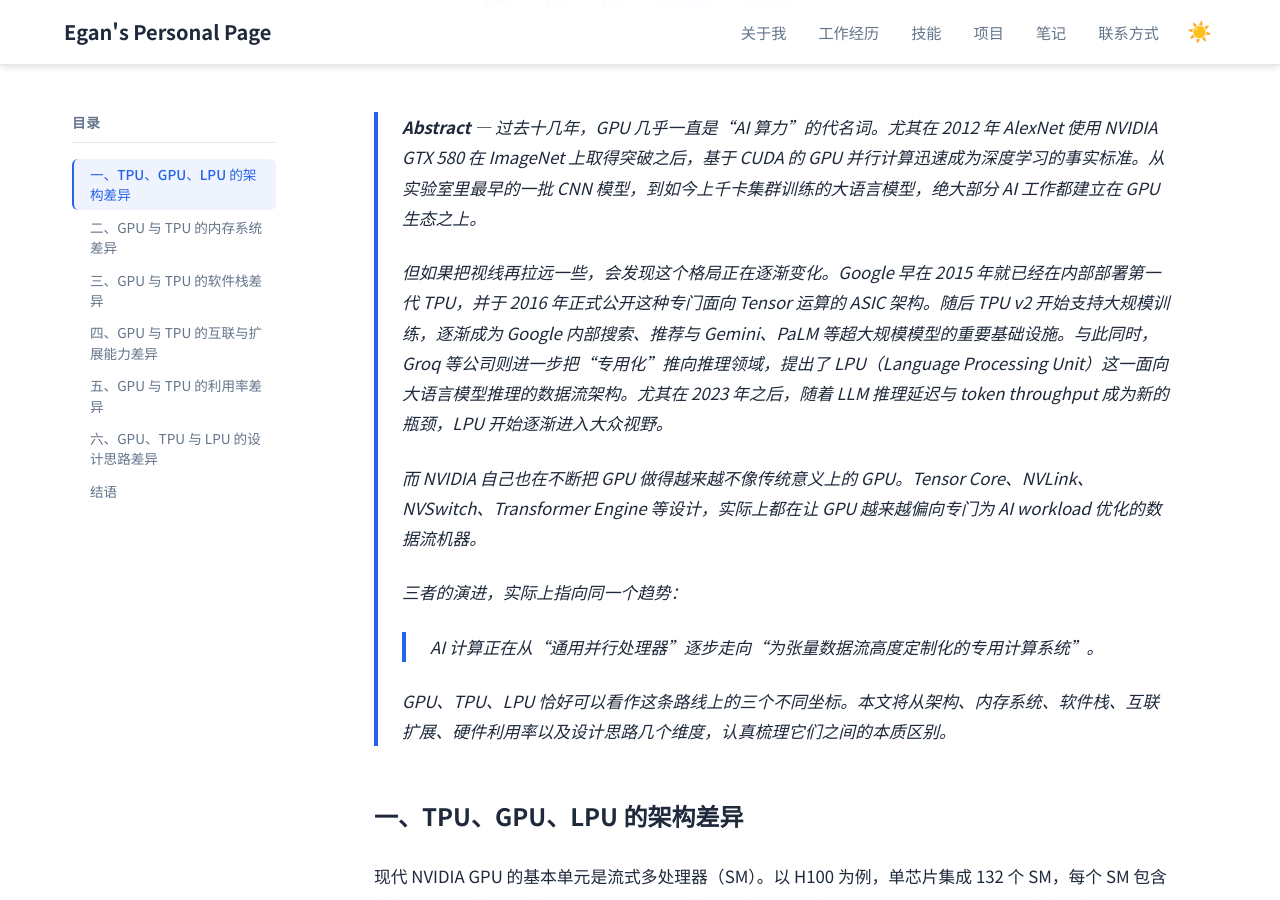
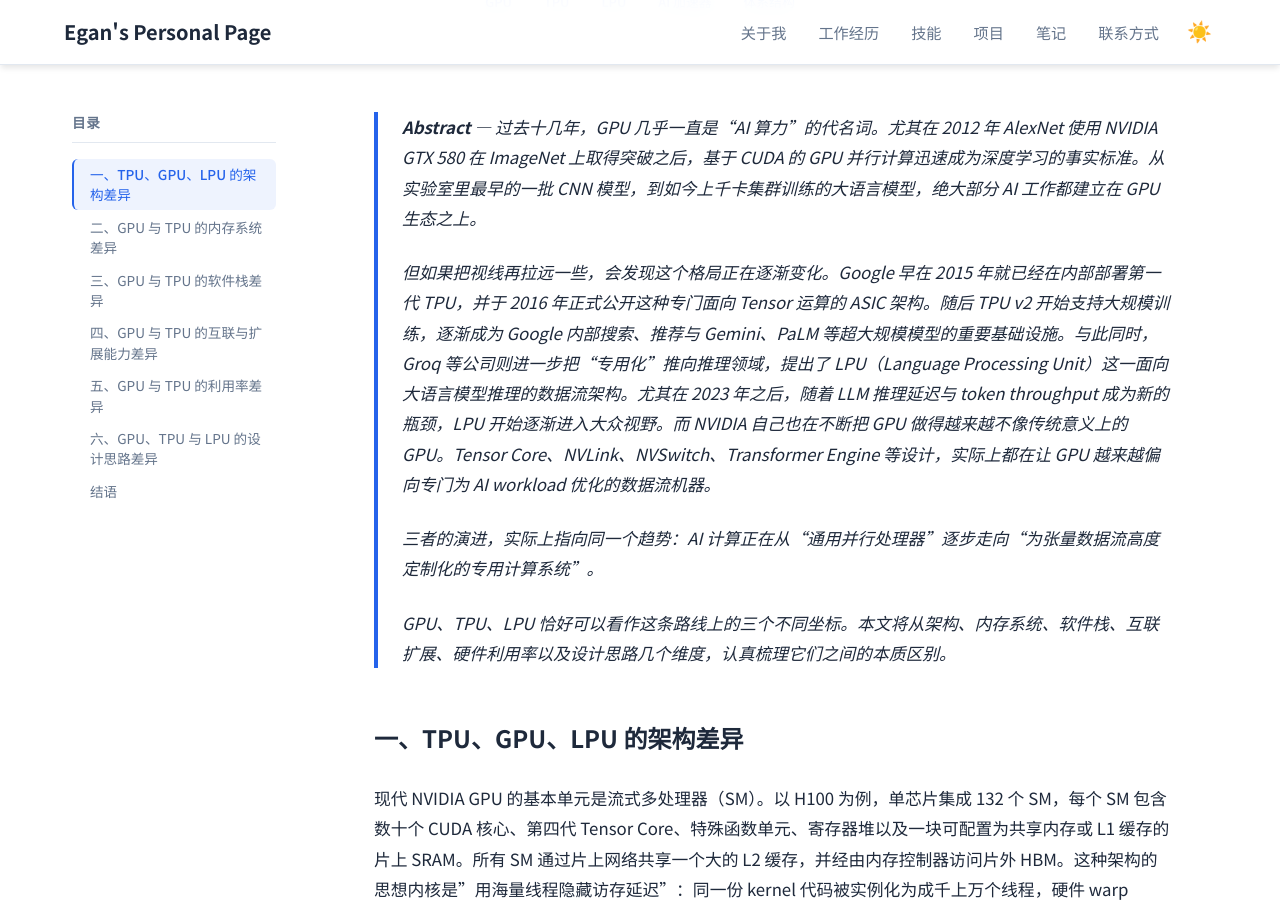
Before and after one commit to Lejun-Hu/Lejun-Hu.github.io, a Jekyll site: the page built from _notes/2026-5-16-GPU_vs_TPU.md, in a window 1280 px wide and 900 px high, scrolled down 254 px. Built offline with Jekyll 4.4.1, drawn with Linux system fonts in a browser that asks for light colours.

Commit message:
Condense Abstract paragraphs

```diff
--- a/_notes/2026-5-16-GPU_vs_TPU.md
+++ b/_notes/2026-5-16-GPU_vs_TPU.md
@@ -9,13 +9,9 @@ published: true
 
 > **Abstract** — 过去十几年，GPU 几乎一直是“AI 算力”的代名词。尤其在 2012 年 AlexNet 使用 NVIDIA GTX 580 在 ImageNet 上取得突破之后，基于 CUDA 的 GPU 并行计算迅速成为深度学习的事实标准。从实验室里最早的一批 CNN 模型，到如今上千卡集群训练的大语言模型，绝大部分 AI 工作都建立在 GPU 生态之上。
 >
-> 但如果把视线再拉远一些，会发现这个格局正在逐渐变化。Google 早在 2015 年就已经在内部部署第一代 TPU，并于 2016 年正式公开这种专门面向 Tensor 运算的 ASIC 架构。随后 TPU v2 开始支持大规模训练，逐渐成为 Google 内部搜索、推荐与 Gemini、PaLM 等超大规模模型的重要基础设施。与此同时，Groq 等公司则进一步把“专用化”推向推理领域，提出了 LPU（Language Processing Unit）这一面向大语言模型推理的数据流架构。尤其在 2023 年之后，随着 LLM 推理延迟与 token throughput 成为新的瓶颈，LPU 开始逐渐进入大众视野。
+> 但如果把视线再拉远一些，会发现这个格局正在逐渐变化。Google 早在 2015 年就已经在内部部署第一代 TPU，并于 2016 年正式公开这种专门面向 Tensor 运算的 ASIC 架构。随后 TPU v2 开始支持大规模训练，逐渐成为 Google 内部搜索、推荐与 Gemini、PaLM 等超大规模模型的重要基础设施。与此同时，Groq 等公司则进一步把“专用化”推向推理领域，提出了 LPU（Language Processing Unit）这一面向大语言模型推理的数据流架构。尤其在 2023 年之后，随着 LLM 推理延迟与 token throughput 成为新的瓶颈，LPU 开始逐渐进入大众视野。而 NVIDIA 自己也在不断把 GPU 做得越来越不像传统意义上的 GPU。Tensor Core、NVLink、NVSwitch、Transformer Engine 等设计，实际上都在让 GPU 越来越偏向专门为 AI workload 优化的数据流机器。
 >
-> 而 NVIDIA 自己也在不断把 GPU 做得越来越不像传统意义上的 GPU。Tensor Core、NVLink、NVSwitch、Transformer Engine 等设计，实际上都在让 GPU 越来越偏向专门为 AI workload 优化的数据流机器。
->
-> 三者的演进，实际上指向同一个趋势：
->
-> > AI 计算正在从“通用并行处理器”逐步走向“为张量数据流高度定制化的专用计算系统”。
+> 三者的演进，实际上指向同一个趋势：AI 计算正在从“通用并行处理器”逐步走向“为张量数据流高度定制化的专用计算系统”。
 >
 > GPU、TPU、LPU 恰好可以看作这条路线上的三个不同坐标。本文将从架构、内存系统、软件栈、互联扩展、硬件利用率以及设计思路几个维度，认真梳理它们之间的本质区别。
 
```
